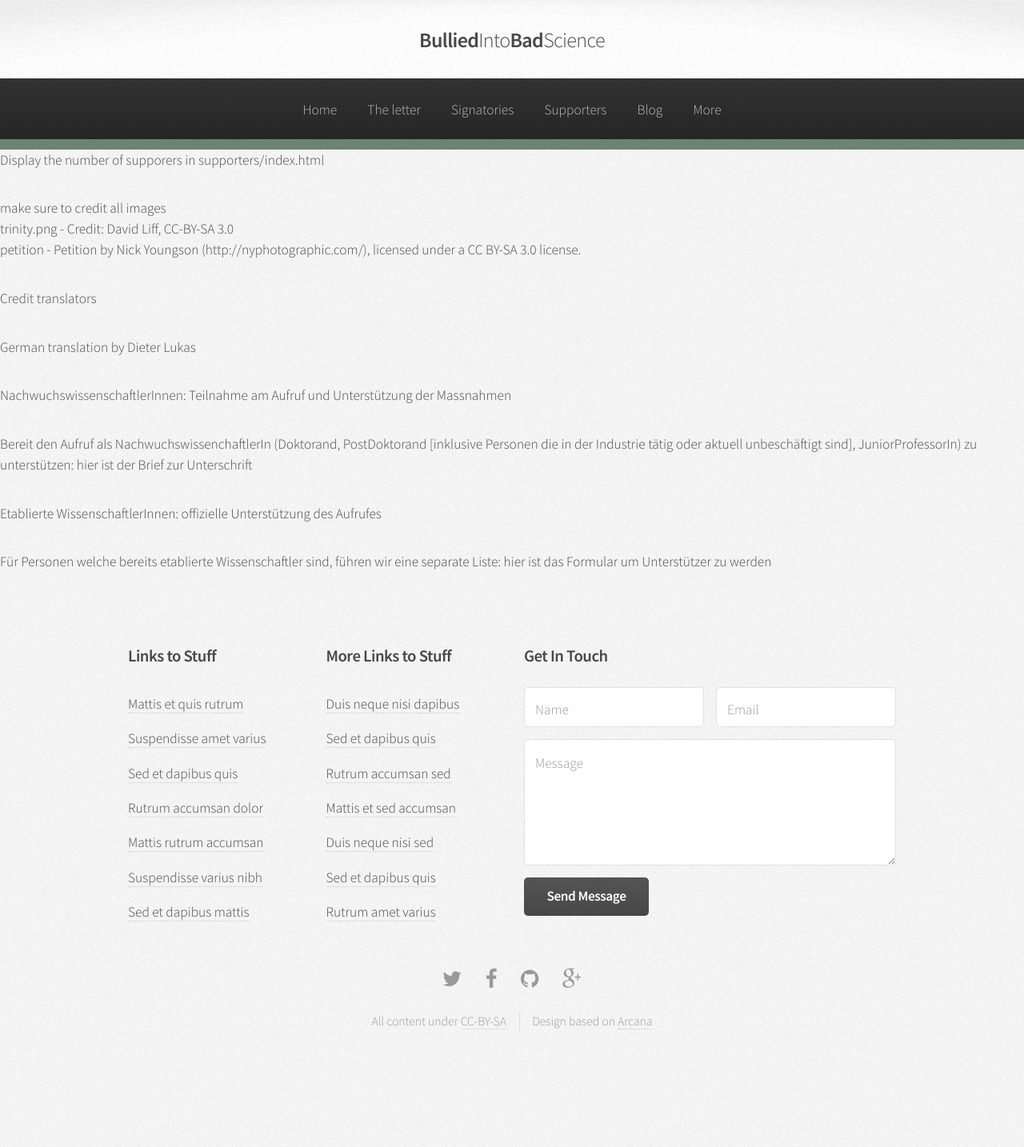
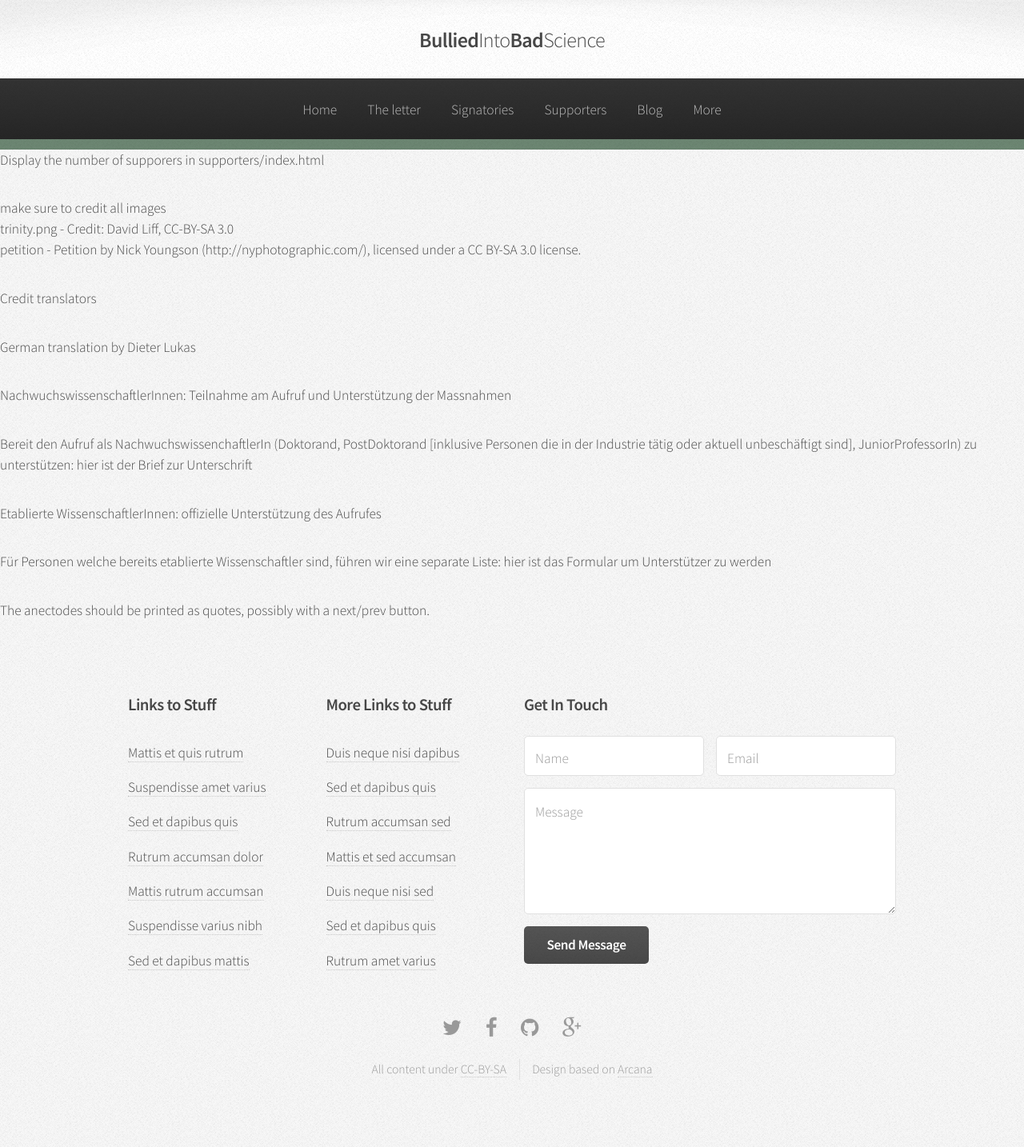
Before and after one commit to BulliedIntoBadScience/BulliedIntoBadScience.org, a Jekyll site: the page built from TODO.md, in a window 1280 px wide. Shown: the whole page at 80% size. Built offline with Jekyll 4.4.1, drawn with Linux system fonts in a browser that asks for light colours; our own code applies the rules of GitHub Pages for plain Markdown files; before the commit the page ends 1373 px from its top, so only the background shows below that.

Commit message:
add todo note about anecdotes

```diff
--- a/TODO.md
+++ b/TODO.md
@@ -23,3 +23,6 @@
  Für Personen welche bereits etablierte Wissenschaftler sind, führen
  wir eine separate Liste: hier ist das Formular um Unterstützer zu
  werden
+
+- The anectodes should be printed as quotes, possibly with a next/prev
+  button.
```
